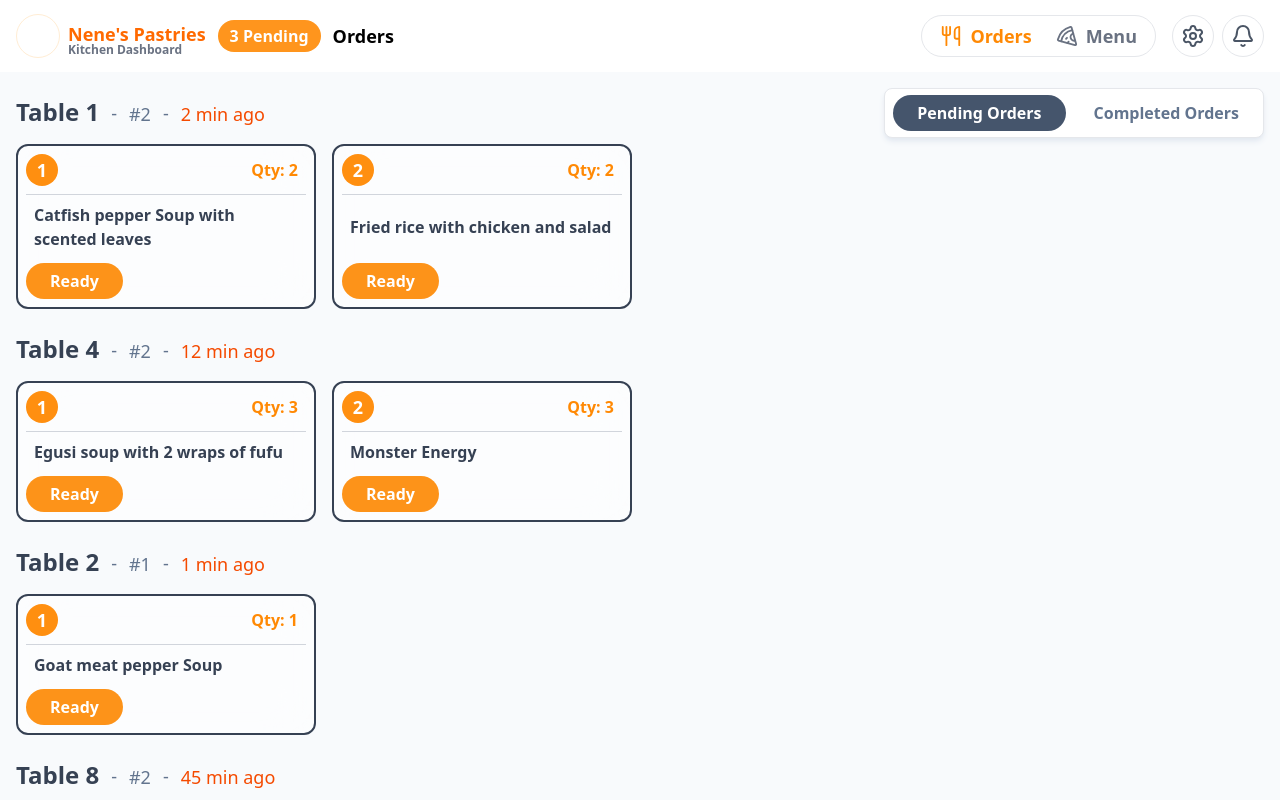
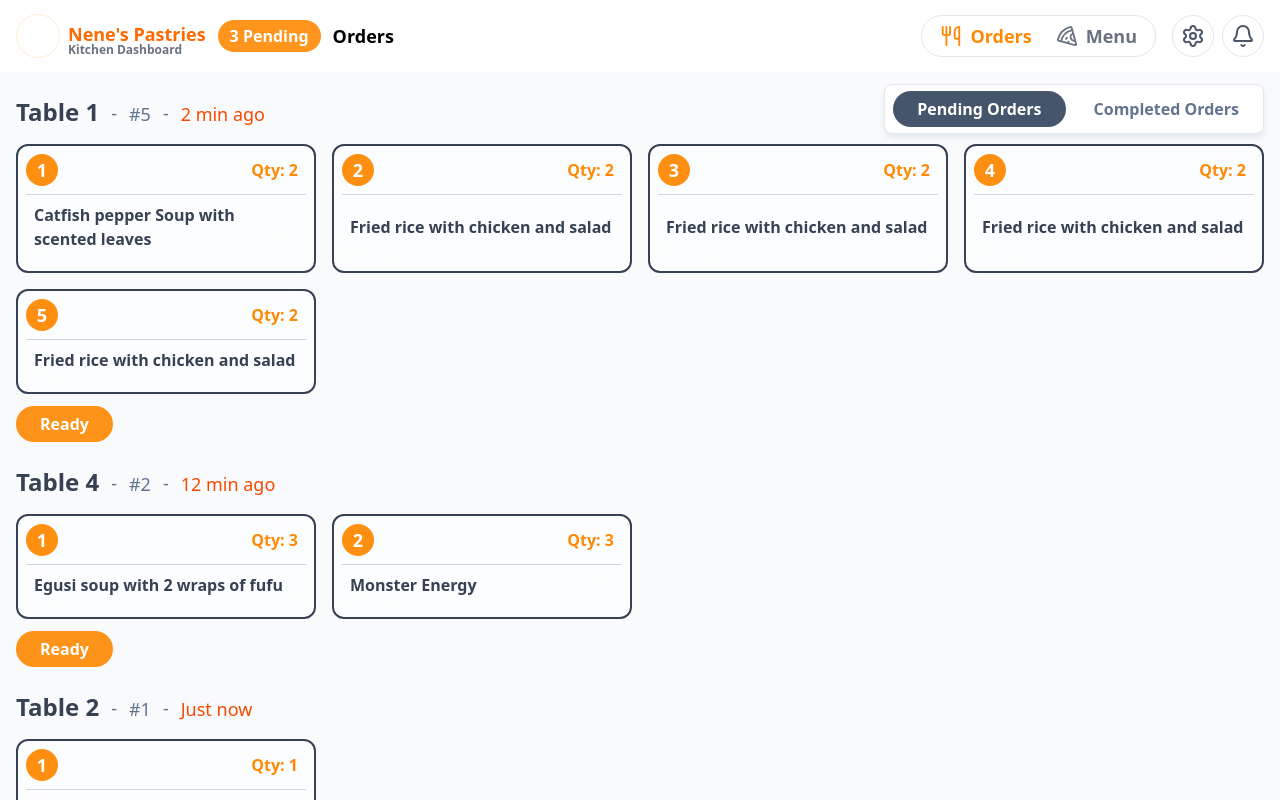
Before and after one commit to munachi821/Table-tap, a Next.js app: page /kitchen in a window 1280 px wide. Shown: the top 800 px of the page. Built offline with nearby package versions, Linux system fonts and the light colour scheme.

Commit message:
made alot of ui changes and UX improvement

```diff
--- a/components/kitchen/order.tsx
+++ b/components/kitchen/order.tsx
@@ -36,6 +36,27 @@ export const mockOrders: kitchenOrder[] = [
       {
         id: "item-002",
         itemIndex: 2,
+        name: "Fried rice with chicken and salad",
+        quantity: 2,
+        isCompleted: false,
+      },
+      {
+        id: "item-003",
+        itemIndex: 3,
+        name: "Fried rice with chicken and salad",
+        quantity: 2,
+        isCompleted: false,
+      },
+      {
+        id: "item-004",
+        itemIndex: 4,
+        name: "Fried rice with chicken and salad",
+        quantity: 2,
+        isCompleted: false,
+      },
+      {
+        id: "item-005",
+        itemIndex: 5,
         name: "Fried rice with chicken and salad",
         quantity: 2,
         isCompleted: false,
@@ -117,7 +138,7 @@ const Order = () => {
   return (
     <div className="relative">
       {/* Filter Section */}
-      <div className="flex gap-3 bg-white py-1.5 px-2 rounded-lg border border-gray-200 w-fit shadow-md shadow-slate-200 absolute right-0 mt-2 mr-4">
+      <div className="flex gap-3 bg-white py-1.5 px-2 rounded-lg border border-gray-200 w-fit shadow-md shadow-slate-200 absolute right-0 mt-1 mr-4">
         {(["pending", "completed"] as filterType[]).map((filter) => (
           <button
             key={filter}
@@ -164,7 +185,9 @@ const Order = () => {
                   key={items.id}
                 >
                   <header className="flex items-center justify-between border-b pb-2 mb-2 border-gray-300">
-                    <div className="size-8 flex items-center justify-center text-white bg-orange-400/95 text-lg font-bold rounded-full">
+                    <div
+                      className={`size-8 flex items-center justify-center text-white ${orders.status === "completed" ? "bg-orange-300" : "bg-orange-400/95"} text-lg font-bold rounded-full`}
+                    >
                       {items.itemIndex}
                     </div>
 
@@ -179,14 +202,25 @@ const Order = () => {
                     </div>
                   </div>
 
-                  <div className="mt-3">
-                    <button className="px-6 py-1.5 rounded-full text-base font-semibold capitalize transition-colors hover:bg-[#fd9319]/90 bg-[#fd9319] text-white shadow-base cursor-pointer" onClick={() => setOrders((prev) => prev.map((order) => order.orderId === orders.orderId ? {...order, status: "completed"} : order))}>
-                      Ready
-                    </button>
-                  </div>
+                  <div className="mt-3"></div>
                 </div>
               ))}
             </div>
+            <button
+              className="px-6 py-1.5 rounded-full text-base font-semibold capitalize transition-colors hover:bg-[#fd9319]/90 bg-[#fd9319] text-white shadow-base cursor-pointer disabled:bg-orange-300 disabled:cursor-default mt-3"
+              disabled={orders.status === "completed"}
+              onClick={() =>
+                setOrders((prev) =>
+                  prev.map((order) =>
+                    order.orderId === orders.orderId
+                      ? { ...order, status: "completed" }
+                      : order,
+                  ),
+                )
+              }
+            >
+              {orders.status === "completed" ? "Order completed" : "Ready"}
+            </button>
           </div>
         ))}
       </div>
--- a/components/kitchen/timeElapsed.tsx
+++ b/components/kitchen/timeElapsed.tsx
@@ -10,8 +10,10 @@ const TimeElapsed = ({ placedAt }: { placedAt: Date }) => {
       );
       if (diffInMinutes < 1) {
         setTimeText("just now");
-      } else {
+      } else if (diffInMinutes > 1) {
         setTimeText(`${diffInMinutes} min ago`);
+      } else if (diffInMinutes > 60) {
+        setTimeText(`${diffInMinutes} hrs ago`);
       }
     };
 
```
